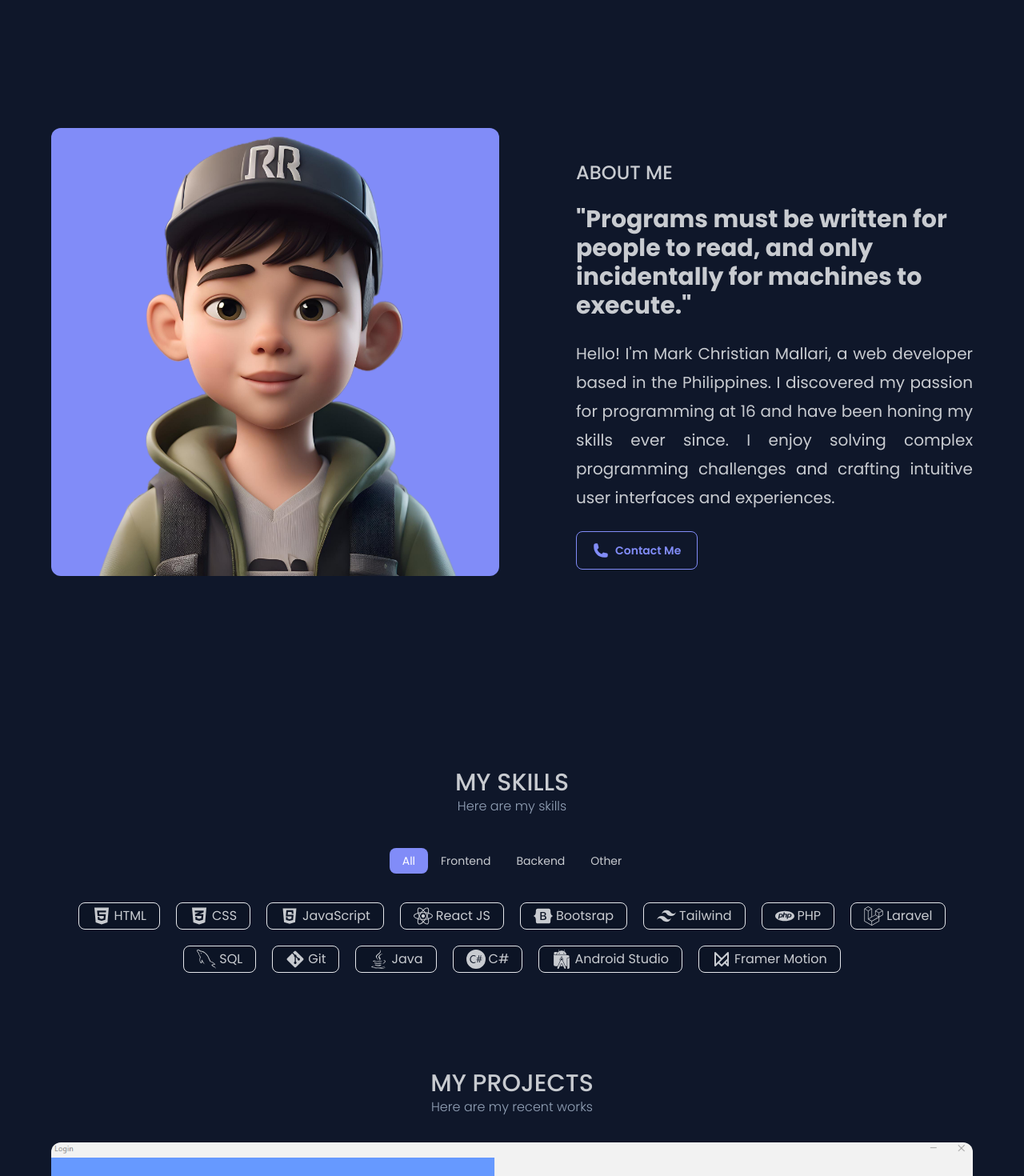
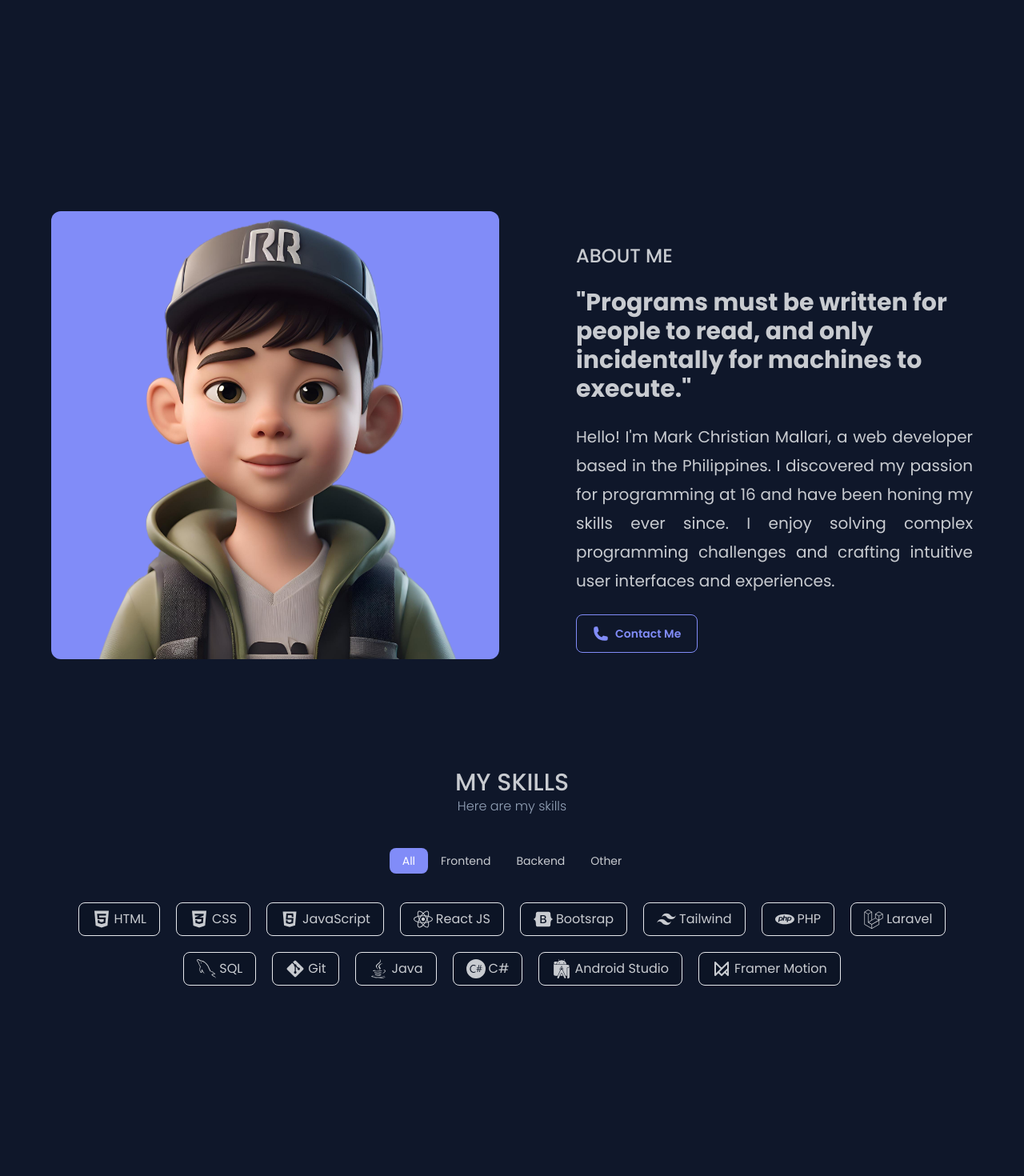
Before and after one commit to MarkMallari16/portfolio-website, a React (Vite) app: page / in a window 1280 px wide. Shown: the part 780-2250 px from the top of the page at 80% size. Built offline with nearby package versions, Linux system fonts and the light colour scheme.

Commit message:
fix: ui in about and skills component

```diff
--- a/src/components/About.jsx
+++ b/src/components/About.jsx
@@ -17,7 +17,7 @@ function About({ contactRef }) {
   }
 
   return (
-    <div className='min-h-screen px-6 lg:px-0 lg:py-10 overflow-hidden'>
+    <div className='min-h-screen px-6 lg:px-0 lg:pt-36  overflow-hidden'>
       <div className='grid grid-cols-1 lg:grid-cols-2   mx-auto lg:gap-40'>
 
         <motion.div
--- a/src/components/Skills.jsx
+++ b/src/components/Skills.jsx
@@ -74,7 +74,7 @@ function Skills() {
         //     languageName: 'Inertia',
         //     category: 'other'
         // },
-        ,{
+        , {
             icon: <FaJava />,
             languageName: 'Java',
             category: 'other'
@@ -114,18 +114,17 @@ function Skills() {
     const filterTabActive = "'tab-active bg-secondary text-white  transition-all ease-in-out duration-300'"
 
     return (
-        <div className='mx-auto lg:max-w-7xl pb-20 h-1/2'>
+        <div className='h-[70vh] mx-auto lg:max-w-7xl pb-36'>
             <div className='text-medium uppercase text-center text-3xl font-medium pt-10'>My Skills</div>
             <p className='text-center text-slate-400 font-light  mb-10 '>Here are my skills</p>
             <motion.div role='tablist' className='tabs flex justify-center  pb-4' >
                 <a role="tab" className={`rounded-lg tab ${selectedCategory === 'all' ? `${filterTabActive}` : ''}`} onClick={() => handleCategoryChange('all')}>All</a>
                 <a role="tab" className={`rounded-lg tab ${selectedCategory === 'frontend' ? `${filterTabActive}` : ''}`} onClick={() => handleCategoryChange('frontend')}>Frontend</a>
-                <a role="tab" className={`rounded-lg tab ${selectedCategory === 'backend' ?`${filterTabActive}` : ''}`} onClick={() => handleCategoryChange('backend')}>Backend</a>
-                <a role="tab" className={`rounded-lg tab ${selectedCategory === 'other' ?`${filterTabActive}` : ''}`} onClick={() => handleCategoryChange('other')}>Other</a>
+                <a role="tab" className={`rounded-lg tab ${selectedCategory === 'backend' ? `${filterTabActive}` : ''}`} onClick={() => handleCategoryChange('backend')}>Backend</a>
+                <a role="tab" className={`rounded-lg tab ${selectedCategory === 'other' ? `${filterTabActive}` : ''}`} onClick={() => handleCategoryChange('other')}>Other</a>
             </motion.div>
             <div className='mt-5 px-4 lg:p-0'>
                 <ul className='flex gap-5 justify-center flex-wrap '>
-
                     {
                         filterCategory
                             .map(({ icon, languageName }, index) => (
--- a/src/components/TextIcon.jsx
+++ b/src/components/TextIcon.jsx
@@ -4,7 +4,7 @@ function TextIcon({ icon, languageName }) {
 
 
     return (
-        <div className='flex border px-4 py-1 rounded-lg  bg-base-200 hover:bg-base-300 hover:scale-110 hover:border-base-300 transition-all ease-in-out duration-200'>
+        <div className='flex border px-4 py-2 rounded-lg  bg-base-200 hover:bg-base-300 hover:scale-110 hover:border-base-300 transition-all ease-in-out duration-200'>
             <div className='flex items-center gap-1'>
                 <p className='text-2xl'> {icon}</p>
 
```
